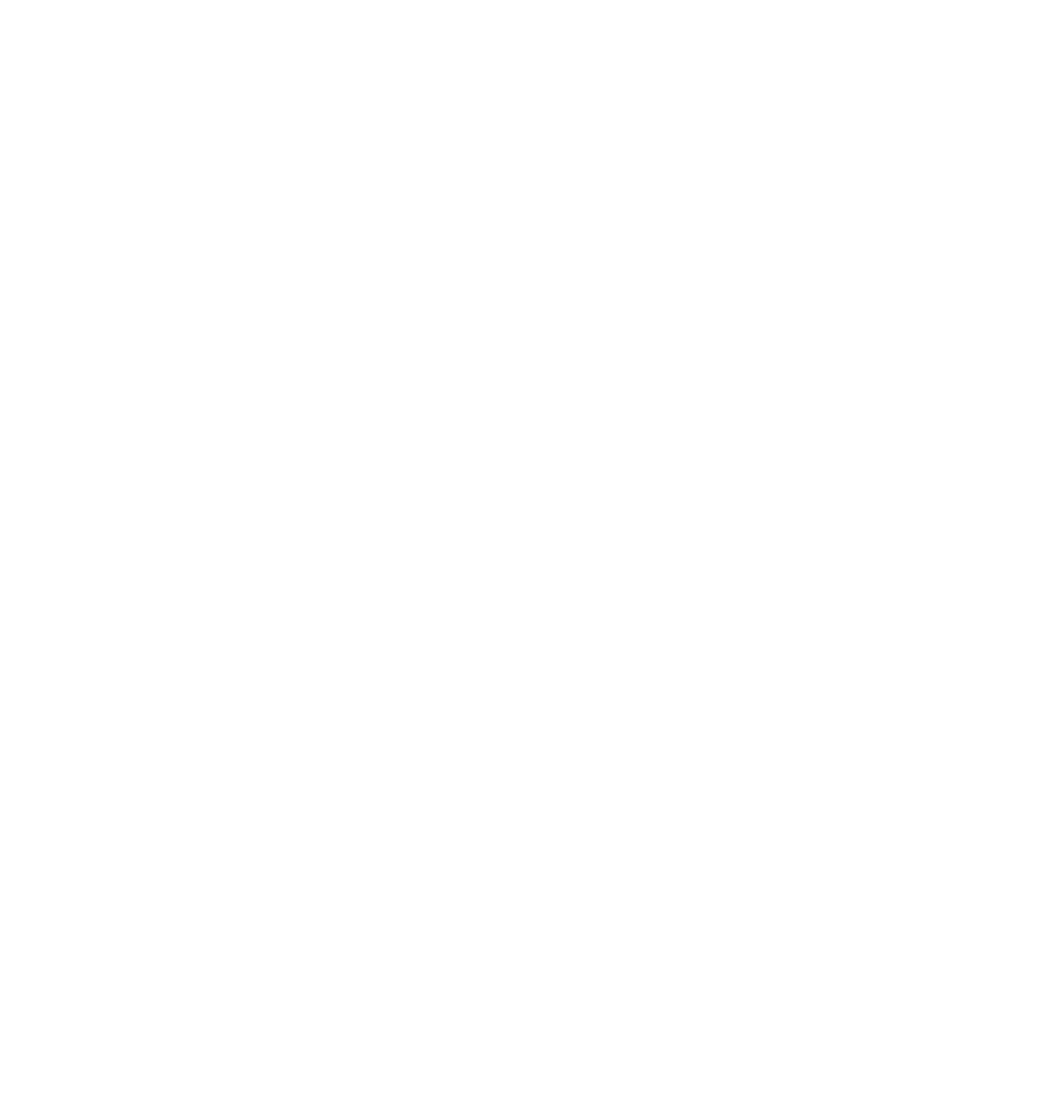
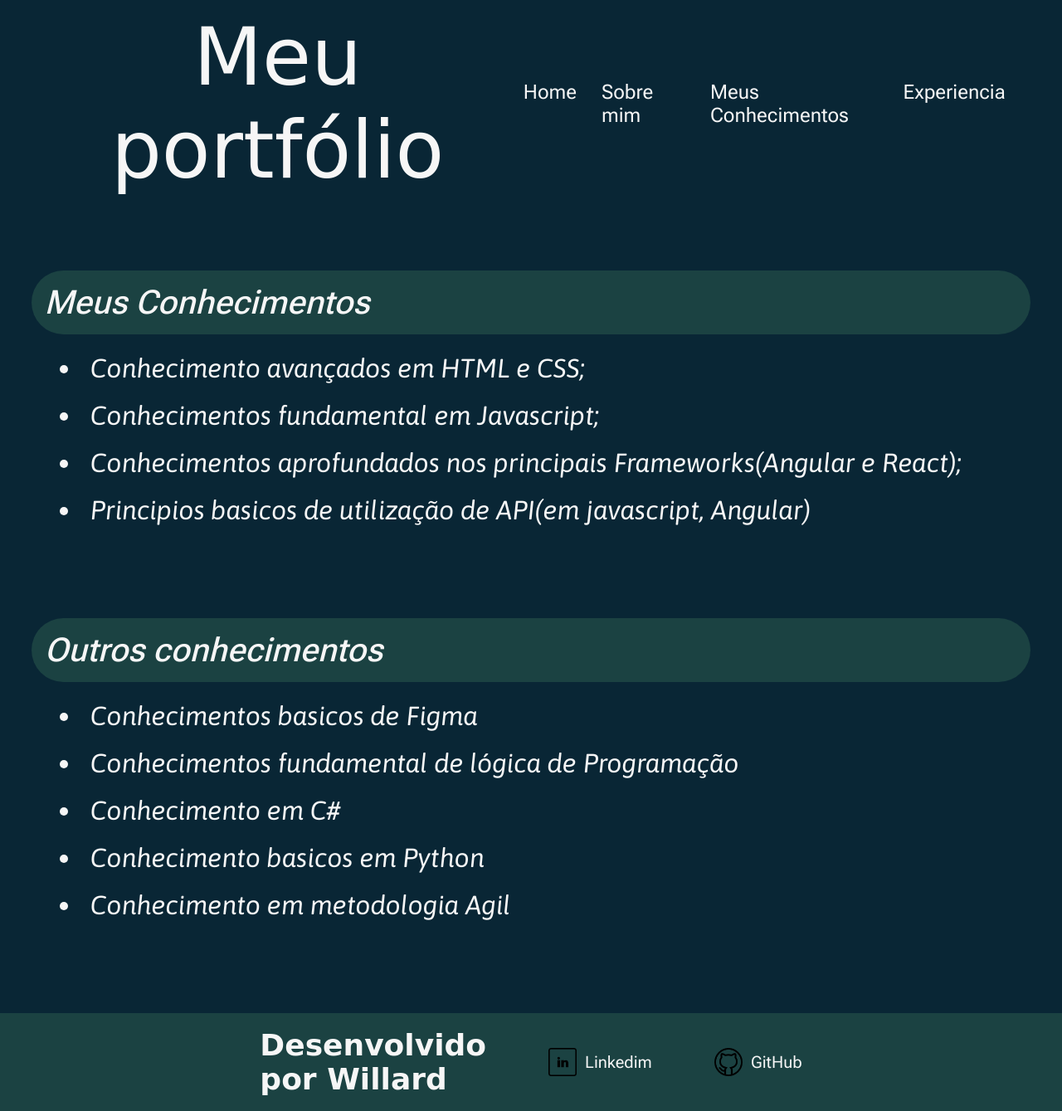
Before and after one commit to Willmega35/Portfolio__basico, a plain HTML site: page my-aware.html in a window 1280 px wide. Shown: the whole page at 83% size. Before the commit the page ends 800 px from the top, so only its background shows below. Drawn offline with Linux system fonts and the light colour scheme; a web font is replaced by a local one.

Commit message:
Criado o escorpo principal da pagina secundaria

```diff
--- a/my-aware.html
+++ b/my-aware.html
@@ -4,10 +4,53 @@
   <meta charset="UTF-8">
   <meta name="viewport" content="width=device-width, initial-scale=1.0">
   <title>Meus Conhecimento</title>
+  <link rel="stylesheet" href="style/ancora.css">
+  <link rel="stylesheet" href="style/aware.css">
 </head>
 <body>
-  <header></header>
-  <main></main>
-  <footer></footer>
+  <header class="cabecalho">
+    <h1 class="titulo">Meu portfólio</h1>
+
+    <nav class="menu">
+      <ul class="menu__link">
+        <li><a class="__links" href="index.html">Home</a></li>
+        <li><a class="__links" href="about.html">Sobre mim</a></li>
+        <li><a class="__links" href="my-aware.html">Meus Conhecimentos</a></li>
+        <li><a class="__links" href="/">Experiencia</a></li>
+      </ul>
+    </nav>
+  </header>
+  <main class="container">
+    <section class="conteudo">
+      <h2 class="__titule">Meus Conhecimentos</h2>
+      <ul class="__titule_my-awere">
+        <li>Conhecimento avançados em HTML e CSS;</li>
+        <li>Conhecimentos fundamental em Javascript;</li>
+        <li>Conhecimentos aprofundados nos principais Frameworks(Angular e React);</li>
+        <li>Principios basicos de utilização de API(em javascript, Angular)</li>
+      </ul>
+    </section>
+    <section class="conteudo">
+      <h2 class="__titule">Outros conhecimentos</h2>
+      <ul class="__titule_my-awere">
+        <li>Conhecimentos basicos de Figma</li>
+        <li>Conhecimentos fundamental de lógica de Programação</li>
+        <li>Conhecimento em C#</li>
+        <li>Conhecimento basicos em Python</li>
+        <li>Conhecimento em metodologia Agil</li>
+      </ul>
+    </section>
+  </main>
+  <footer class="rodape" >
+    <h2>Desenvolvido por Willard</h2>
+    <a class="rodape__link" href="https://www.linkedin.com/in/willard-silveira-morais" target="_blank" rel="noopener">
+      <img src="img/linkedin.png" alt="" height="34">
+      <span>Linkedim</span>
+    </a>
+    <a class="rodape__link" href="https://github.com/Willmega35" target="_blank" rel="noopener">
+      <img src="img/github.png" alt="" height="34">
+      <span>GitHub</span>
+    </a>
+  </footer>
 </body>
 </html>
--- /dev/null
+++ b/style/aware.css
@@ -0,0 +1,24 @@
+.container{
+  height: auto;
+  color: #f6f6f6;
+}
+
+.conteudo{
+  margin: 7% 3%;
+}
+
+.__titule{
+  padding: 15px;
+  background-color: #1B4242;
+  border-radius: 50px;
+  font: italic 500 1.66em var(--fonte-secundario);
+}
+
+.__titule_my-awere {
+  padding: 1% 5%;
+  font: 1.33em var(--fonte-terciario);
+}
+
+.__titule_my-awere li {
+  padding: 10px;
+}
```
